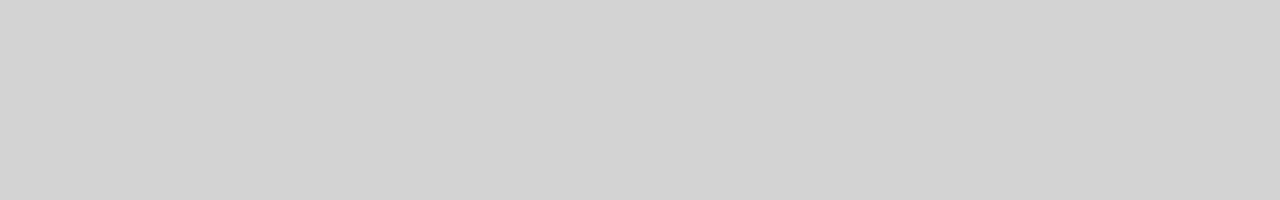
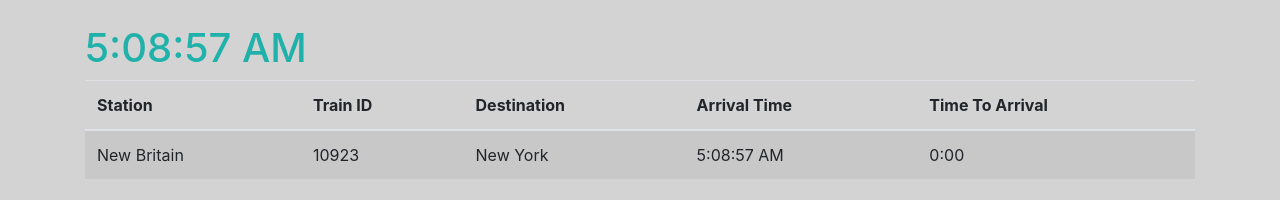
Before and after one commit to TomaszChylinski/train-schedule, a plain HTML site: page index.html in a window 1280 px wide. Drawn offline with nearby package versions, Linux system fonts and the light colour scheme.

Commit message:
added table, edited css file, and got current time using moment

```diff
--- a/assets/css/styles.css
+++ b/assets/css/styles.css
@@ -3,3 +3,7 @@ body{
     background: lightgray;
     color: lightseagreen;
 }
+
+th{
+    font-weight: bold;
+}
--- a/assets/javascript/app.js
+++ b/assets/javascript/app.js
@@ -27,3 +27,8 @@ LETS PLAN
     -First Departure time
 
 */
+
+//display current time
+$('.currentTime').text(moment().format('h:mm:ss A'));
+
+var currentTime = (moment().format('h:mm:ss'));
--- a/index.html
+++ b/index.html
@@ -16,19 +16,45 @@
     <title>Chylinski,Tomasz</title>
   </head>
   <body>
-
-<br>
+    <br />
     <div class="container">
       <div class="row">
         <div class="col-md-8">
+          <h1 class="currentTime"></h1>
+        </div>
+      </div>
 
+      <div class="row">
+        <div class="col-md-12">
+          <table class="table table-striped">
+            <thead>
+              <tr>
+                <th scope="col">Station</th>
+                <th scope="col">Train ID</th>
+                <th scope="col">Destination</th>
+                <th scope="col">Arrival Time</th>
+                <th scope="col">Time To Arrival</th>
+              </tr>
+            </thead>
+            <tbody>
+              <tr>
+                <td scope="row">New Britain</th>
+                <td>10923</td>
+                <td>New York</td>
+                <td class="currentTime">12:10</td>
+                <td>0:00</td>
+              </tr>
+            </tbody>
+          </table>
         </div>
-
-
       </div>
     </div>
 
-    <script type="text/javascript" src="https://cdnjs.cloudflare.com/ajax/libs/jquery/3.2.1/jquery.min.js"></script>
+    <script
+      type="text/javascript"
+      src="https://cdnjs.cloudflare.com/ajax/libs/jquery/3.2.1/jquery.min.js"
+    ></script>
+    <script src="https://cdn.jsdelivr.net/momentjs/2.12.0/moment.min.js"></script>
     <script src="assets/javascript/app.js"></script>
   </body>
 </html>
```
